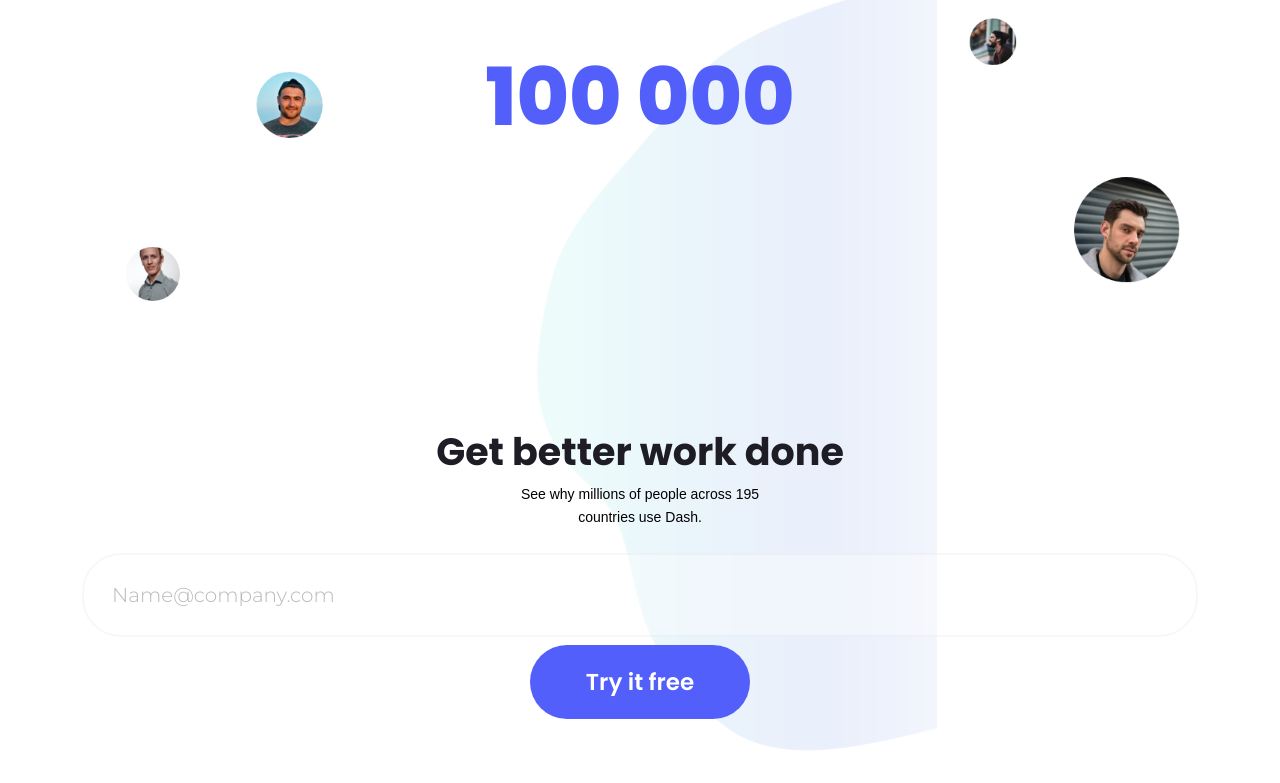
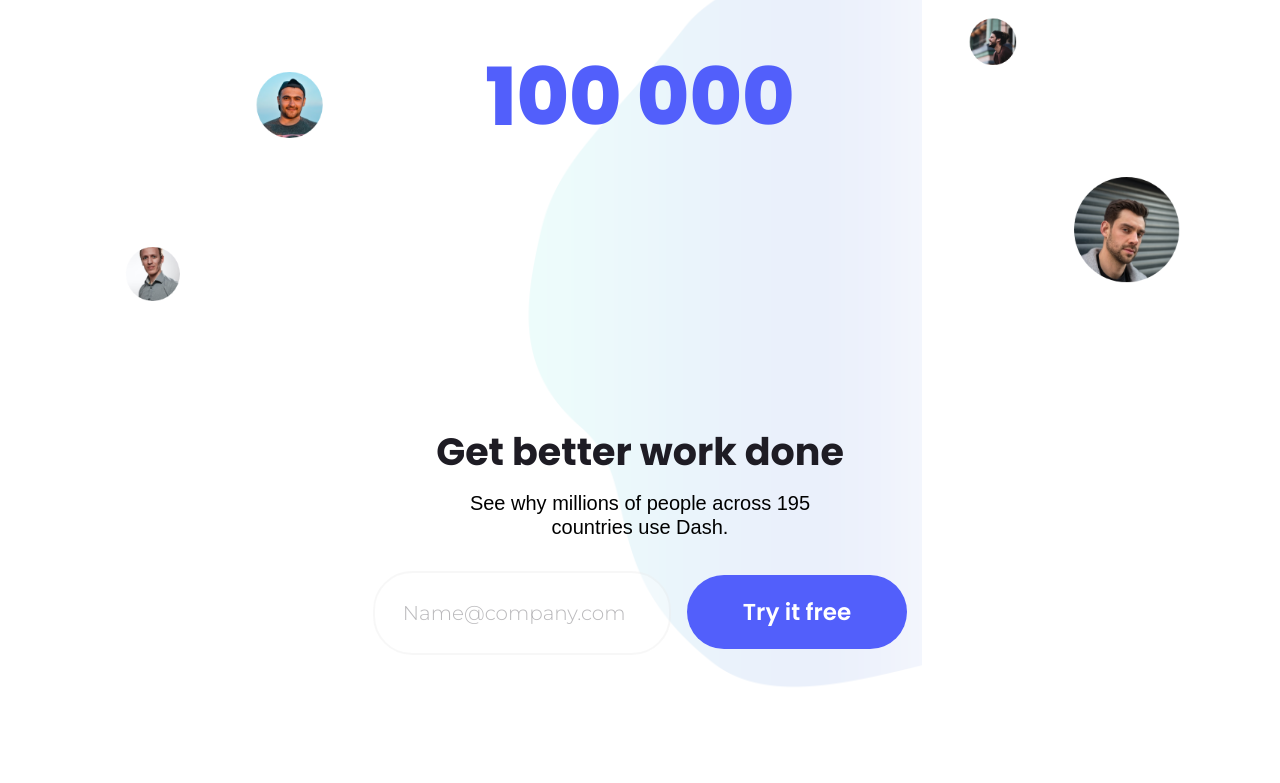
Before and after one commit to Amr-rgb/taskia, a Next.js app: page / in a window 1280 px wide. Shown: the part 3088-3871 px from the top of the page. After the commit the page ends 3807 px from the top, so only its background shows below. Built offline with nearby package versions, Linux system fonts and the light colour scheme.

Commit message:
add footer | responsive

```diff
--- a/components/Footer.js
+++ b/components/Footer.js
@@ -5,10 +5,10 @@
         <footer className="my-16 mt-32 text-center">
             <div className="container">
                 <h2>Get better work done</h2>
-                <p className="mt-2 font-muli font-light text-xs">See why millions of people across 195<br />countries use Dash.</p>
+                <p className="mt-2 font-muli font-light text-xs md:text-lg md:mt-4 2xl:text-[27px] 2xl:leading-8">See why millions of people across 195<br />countries use Dash.</p>
 
-                <div className="email-input mt-6">
-                    <input className="w-full mb-2" type="text" placeholder="Name@company.com" />
+                <div className="email-input mt-6 md:mt-8 2xl:mt-12">
+                    <input className="w-full mb-2 md:w-auto md:mb-0 md:mr-4" type="text" placeholder="Name@company.com" />
                     <Link href='#'><a className="btn">Try it free</a></Link>
                 </div>
             </div>
```
